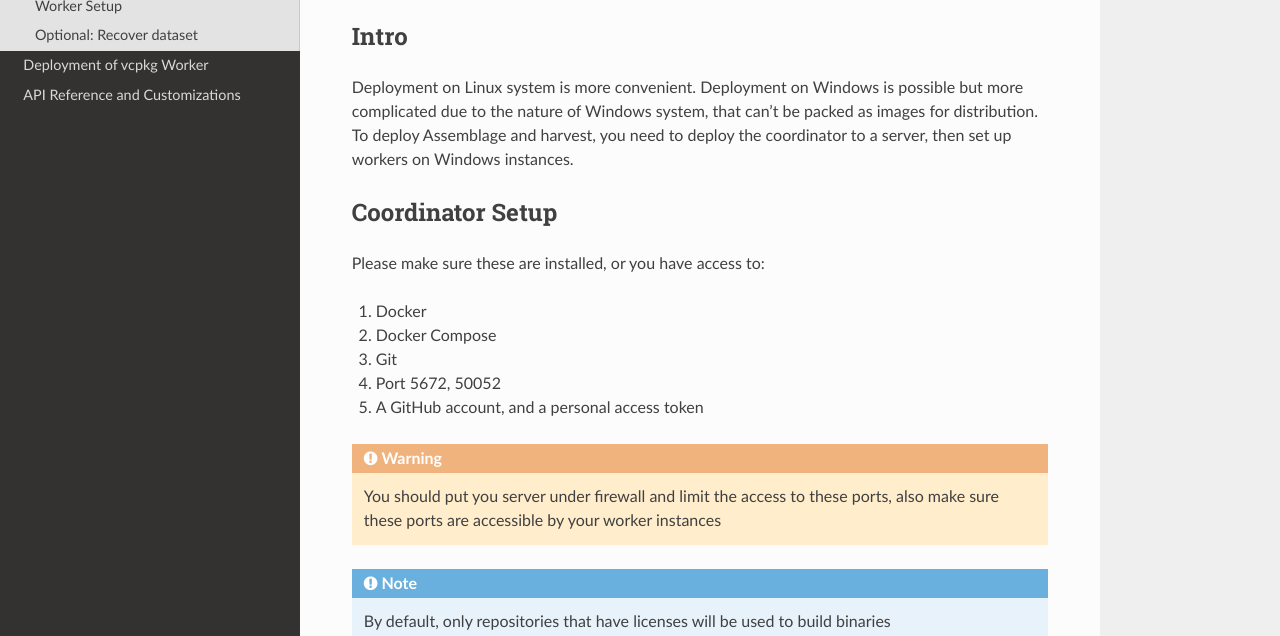
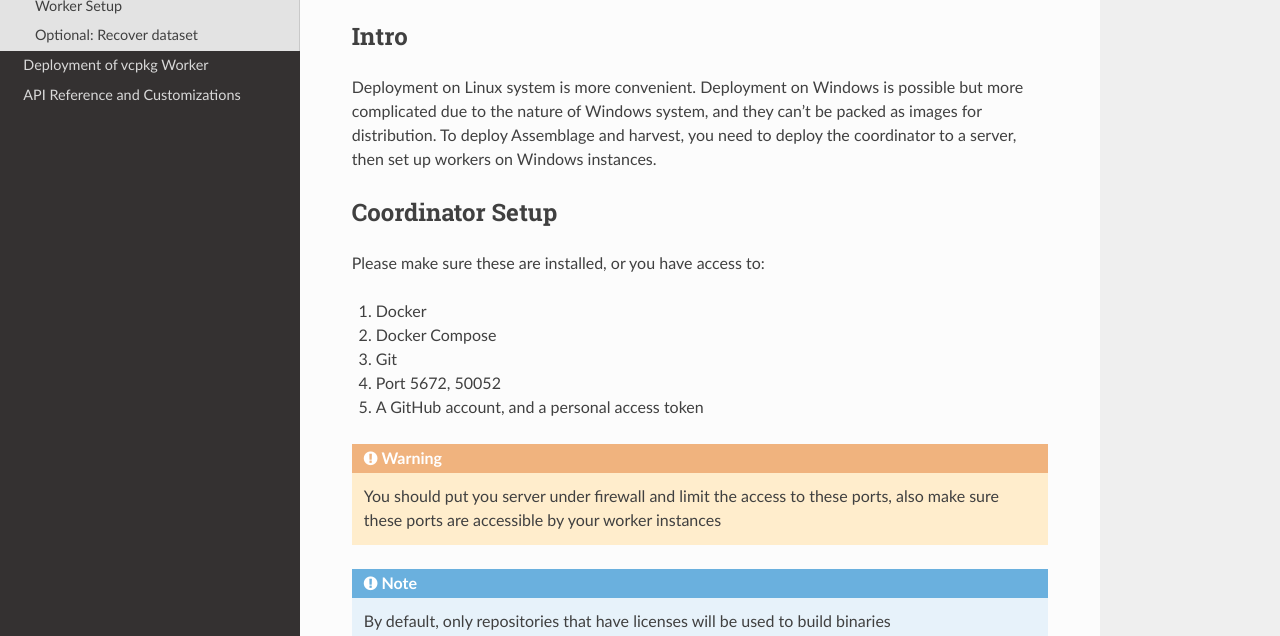
Before and after one commit to changliu98/AssemblageDocs, a Sphinx documentation site: the page built from docs/source/deployment_windows.rst, in a window 1280 px wide and 900 px high, cut to the strip 264-900 px from the top of the window. Built offline with Sphinx 7.4.7 and the Read the Docs theme 3.1.0, drawn with Linux system fonts in a browser that asks for light colours.

Commit message:
one or two last fixes

```diff
--- a/docs/source/deployment_vcpkg.rst
+++ b/docs/source/deployment_vcpkg.rst
@@ -10,7 +10,7 @@ About vcpkg
 
 `vcpkg <https://vcpkg.io>`_ is a package manager, just like apt or yum, but for C++ libraries.
 It has integration with Visual Studio, and it is cross-platform, but we will primarily use it on Windows to collect Dynamic link library (DLL) files
-Because building these dll files are extremely computing intensive, and the projects hosted are limiting (~2000 projects), there is no need for high concurrency for our system.
+Because building these dll files are extremely computationally intensive, and the projects hosted are limiting (~2000 projects), there is no need for high concurrency for our system.
 And vcpkg worker are implemented as standalone python scripts, so it is very easy to deploy.
 
 Worker environment setup
--- a/docs/source/deployment_windows.rst
+++ b/docs/source/deployment_windows.rst
@@ -8,7 +8,7 @@ Deployment on Windows
 Intro
 --------
 
-Deployment on Linux system is more convenient. Deployment on Windows is possible but more complicated due to the nature of Windows system, that can't be packed as images for distribution.
+Deployment on Linux system is more convenient. Deployment on Windows is possible but more complicated due to the nature of Windows system, and they can't be packed as images for distribution.
 To deploy Assemblage and harvest, you need to deploy the coordinator to a server, then set up workers on Windows instances.
 
 
```
